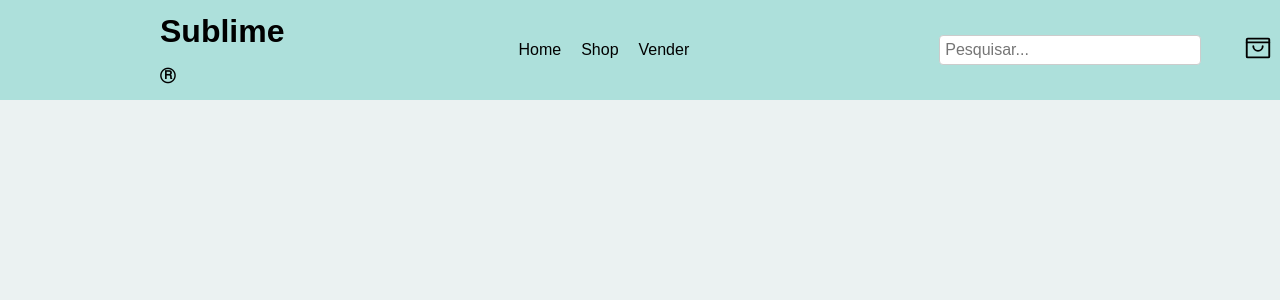
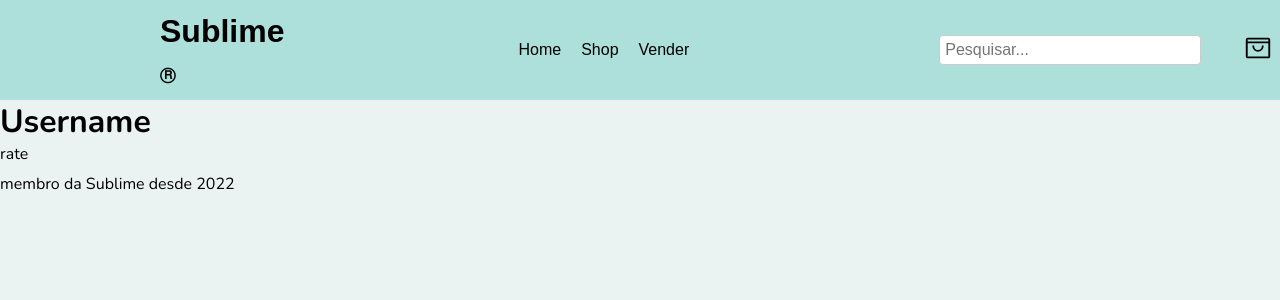
Before and after one commit to marcosbrienze6/sublime-front, a React (Create React App) app: page /store in a window 1280 px wide. Shown: the top 300 px of the page. Built offline with nearby package versions, Linux system fonts and the light colour scheme.

Commit message:
starting-store_page

```diff
--- a/src/App.js
+++ b/src/App.js
@@ -11,6 +11,7 @@ import Login from "./components/Login";
 import Home from "./pages/Home/Home";
 import Register from "./pages/Register/Register";
 import Profile from "./pages/Profile/Profile";
+import Store from "./pages/Store/Store";
 function App() {
   return (
     <div className="App">
@@ -18,7 +19,7 @@ function App() {
         <Navbar />
         <Routes>
           <Route path="/" element={<Home />} />
-
+          <Route path="/store" element={<Store />} />
           <Route path="/register" element={<Register />} />
           <Route path="/profile" element={<Profile />} />
         </Routes>
--- a/src/components/Login.js
+++ b/src/components/Login.js
@@ -1,6 +1,6 @@
 import React, { useState, useEffect } from "react";
 //Hooks
-import { NavLink, useNavigate } from "react-router-dom";
+import { Link, NavLink, useNavigate } from "react-router-dom";
 
 //CSS
 import styles from "./Login.module.css";
@@ -123,7 +123,9 @@ const Login = ({ closeModal }) => {
         <button className={styles.btn} type="submit">
           Entrar
         </button>
-
+        <p>
+          Não tem uma conta? <Link to="/register">Crie uma</Link>
+        </p>
         <p className={styles.separation}>Ou entre com</p>
         <div className={styles.socialMedia}>
           <div className={styles.google}>
--- a/src/components/Navbar.js
+++ b/src/components/Navbar.js
@@ -13,6 +13,7 @@ import {
   UserCircle,
   Bell,
   Bag,
+  Money,
 } from "phosphor-react";
 import Login from "./Login";
 
@@ -59,13 +60,13 @@ const Navbar = () => {
         <NavLink to="/shop" className={styles.navbarItem}>
           Shop
         </NavLink>
-        <NavLink to="/vender" className={styles.navbarItem}>
+        <NavLink to="/store" className={styles.navbarItem}>
           Vender
         </NavLink>
 
         <SearchBar />
 
-        <NavLink to={"/vender"}>
+        <NavLink to={"/store"}>
           <ShoppingBagOpen color="black" size={30} />
         </NavLink>
 
@@ -119,6 +120,9 @@ const Navbar = () => {
                 <Bag /> Minhas compras
               </button>
               <button>
+                <Money /> Minha loja
+              </button>
+              <button>
                 <Gear /> Configurações
               </button>
               <button>
--- /dev/null
+++ b/src/pages/Store/Store.js
@@ -0,0 +1,14 @@
+import React from "react";
+
+const Store = () => {
+  return (
+    <div>
+      <h1>Username</h1>
+      <span>rate</span>
+      <p>membro da Sublime desde 2022</p>
+      <div></div>
+    </div>
+  );
+};
+
+export default Store;
```
Also changed, not shown: src/pages/Store/Store.module.css (added).
